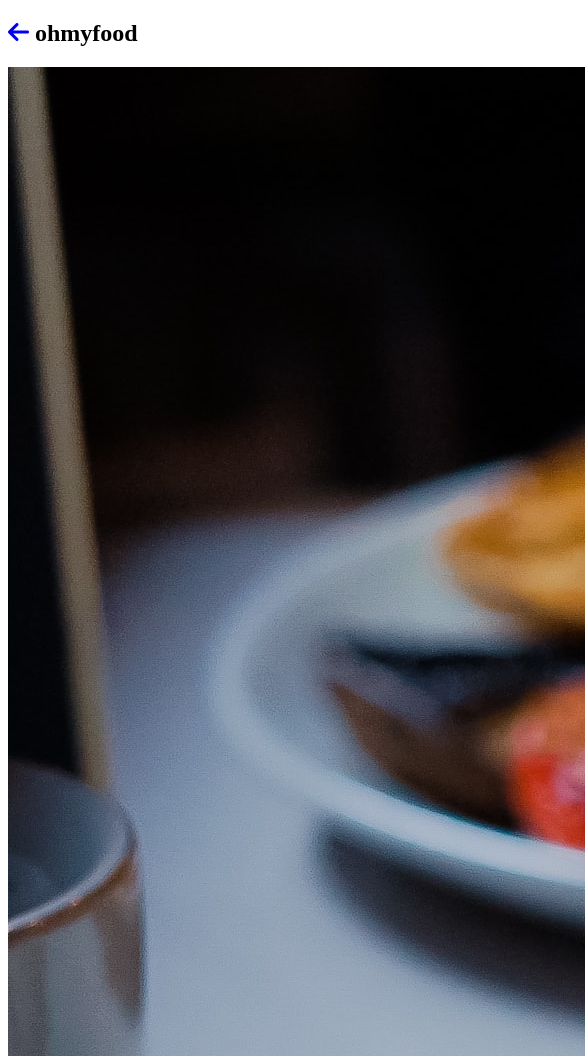
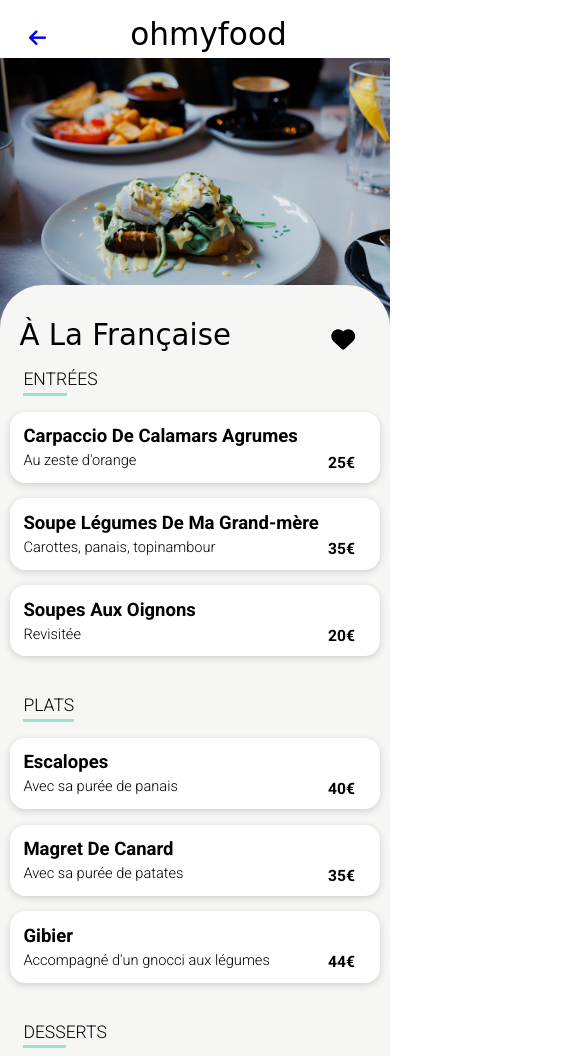
Before and after one commit to danielOuattara/DanielOuattara_03_10092020, a plain HTML site: page restaurants/restaurant_03_a_la_francaise/index_restaurant_03_a_la_francaise.html in a window 390 px wide. Shown: the top 1056 px of the page, 585 px wide, since content can reach past the window. Drawn offline with Linux system fonts and the light colour scheme; a web font is replaced by a local one.

Commit message:
sass optimization v2 (links correction errors)

```diff
--- a/restaurants/restaurant_02_la_note_enchantee/index_restaurant_02_la_note_enchantee.html
+++ b/restaurants/restaurant_02_la_note_enchantee/index_restaurant_02_la_note_enchantee.html
@@ -4,9 +4,9 @@
         <meta charset="UTF-8">
         <meta name="viewport" content="width=device-width, initial-scale=1.0">
 
-        <link rel="stylesheet" href="./../style_restaurants/style_mobile_restaurants.css">
-        <link rel="stylesheet" href="./../style_restaurants/style_tablets_restaurants.css">
-        <link rel="stylesheet" href="./../style_restaurants/style_desktop_restaurants.css">
+        <link rel="stylesheet" href="./../../css/restaurants_smartphone.css">
+        <link rel="stylesheet" href="./../../css/restaurants_tablet.css">
+        <link rel="stylesheet" href="./../../css/restaurants_desktop.css">
         <link href="https://fonts.googleapis.com/css2?family=Roboto:wght@300;400;500;700;900&family=Shrikhand&display=swap" rel="stylesheet">
         <link href="https://fonts.googleapis.com/icon?family=Material+Icons" rel="stylesheet">
         <script src="https://kit.fontawesome.com/2ca4bf7488.js" crossorigin="anonymous"></script>
@@ -17,7 +17,7 @@
 
         <header>
             <h2 class="logo">
-                <a href="./../../home/index_home.html#flag-la-note-enchantee">
+                <a href="./../../index_home.html#flag-la-note-enchantee">
                     <i class='fas fa-arrow-left'></i></a>
                 ohmyfood
             </h2>
--- a/restaurants/restaurant_03_a_la_francaise/index_restaurant_03_a_la_francaise.html
+++ b/restaurants/restaurant_03_a_la_francaise/index_restaurant_03_a_la_francaise.html
@@ -4,9 +4,9 @@
         <meta charset="UTF-8">
         <meta name="viewport" content="width=device-width, initial-scale=1.0">
 
-        <link rel="stylesheet" href="./../style_restaurants/style_mobile_restaurants.css">
-        <link rel="stylesheet" href="./../style_restaurants/style_tablets_restaurants.css">
-        <link rel="stylesheet" href="./../style_restaurants/style_desktop_restaurants.css">
+        <link rel="stylesheet" href="./../../css/restaurants_smartphone.css">
+        <link rel="stylesheet" href="./../../css/restaurants_tablet.css">
+        <link rel="stylesheet" href="./../../css/restaurants_desktop.css">
         <link href="https://fonts.googleapis.com/css2?family=Roboto:wght@300;400;500;700;900&family=Shrikhand&display=swap" rel="stylesheet">
         <link href="https://fonts.googleapis.com/icon?family=Material+Icons" rel="stylesheet">
         <script src="https://kit.fontawesome.com/2ca4bf7488.js" crossorigin="anonymous"></script>
@@ -17,7 +17,7 @@
 
         <header>
             <h2 class="logo">
-                <a href="./../../home/index_home.html#flag-a-la-francaise">
+                <a href="./../../index_home.html#flag-a-la-francaise">
                     <i class='fas fa-arrow-left'></i></a>
                 ohmyfood
             </h2>
--- a/scss/restaurants_desktop.scss
+++ b/scss/restaurants_desktop.scss
@@ -2,13 +2,6 @@
 
 
 @media screen and (min-width: 1269px) {
-
-    * {
-        margin: 0;
-        padding: 0;
-        box-sizing: border-box;
-        font-family: $font_texte;
-    }
 
     body {
 
```
Also changed, not shown: restaurants/restaurant_01_la_palette_du_gout/index_restaurant_01_la_palette_du_gout.html (+1 -1 lines), restaurants/restaurant_04_le_delice_des_sens/index_restaurant_04_le_delice_des_sens.html (+4 -4 lines), css/restaurants_desktop.css.
